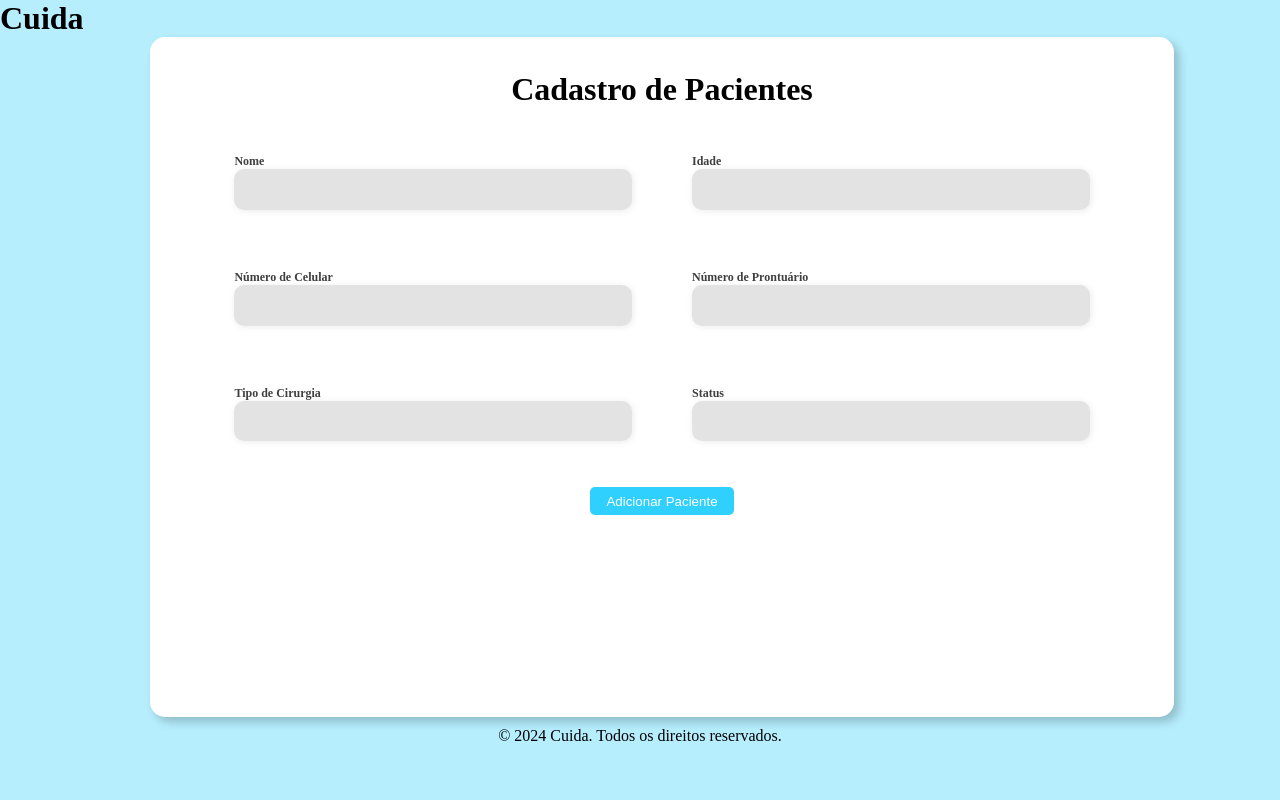
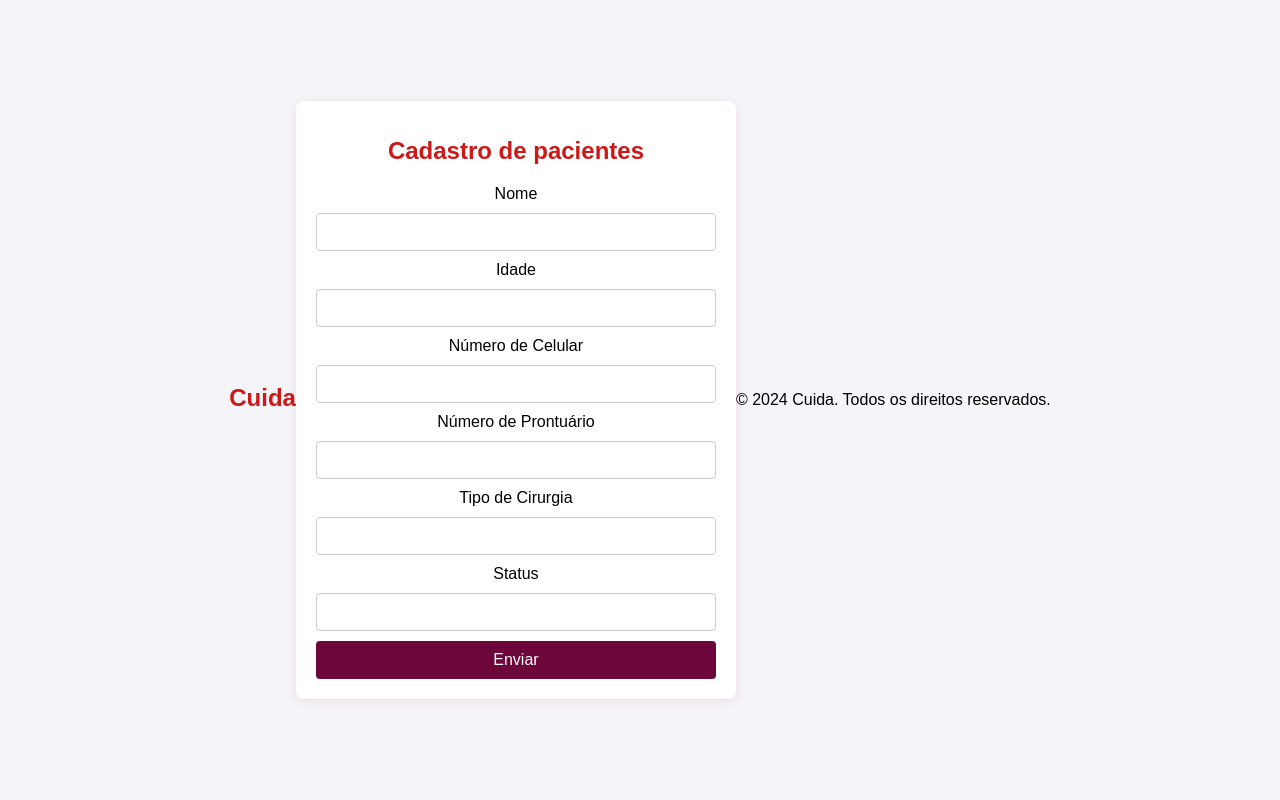
Before and after one commit to Jeraross/CUIDA, a Django app: page / in a window 1280 px wide. Run offline with Django 5.2, Linux system fonts and the light colour scheme.

Commit message:
Revert "css pagina de cadastro"
This reverts commit c4fbf4f16792f516d29da0dba698bca8968169a2.

```diff
--- a/cuida/app_cuida/templates/cadastro/home.html
+++ b/cuida/app_cuida/templates/cadastro/home.html
@@ -2,58 +2,18 @@
 {% load static %}
 
 {% block content %}
-<link rel="stylesheet" href="{% static 'css/base.css' %}?v=1.0">
-
+<link rel="stylesheet" href="{% static 'css/base.css' %}">
 <form action="{% url 'listagem_pacientes' %}" method="post">
   {% csrf_token %}
-
-<div class="container">
-
-
-  <div class="form">
-
-    <div class="form-header">
-      <div class="title">
-          <h1>Cadastro de Pacientes</h1>
-      </div>
-    </div>
-
-    <div class="input-group">
-
-    <div class="input-box">
-      <label for="nome">Nome</label>
-  <input name="nome" class="form-control-sm" type="text">
-    </div>
-
-    <div class="input-box">
-      <label for =idade>Idade</label>
-   <input name="idade" class="form-control-sm" type="text">
-    </div>
-
-    <div class="input-box">
-      <label for="numero_celular">Número de Celular</label>
-    <input name="numero_celular" class="form-control-sm" type="text">
-    </div>
-
-    <div class="input-box">
-      <label for="numero_prontuario">Número de Prontuário</label>
-  <input name="numero_prontuario" class="form-control-sm" type="text">
-    </div>
-    <div class="input-box">
-      <label for="tipo_cirurgia">Tipo de Cirurgia</label>
-  <input name="tipo_cirurgia" class="form-control-sm" type="text">
-    </div>
-    <div class="input-box">
-      <label for="status">Status</label>
-   <input name="status" class="form-control-sm" type="text">
-    </div>
-  </div>
-
-  <div class="continue-button">
-  <button class="form-control-sm" ><a>Adicionar Paciente</a></button>
-</div>
-</div>
+<div style="text-align: center;" class="container">
+  <h1>Cadastro de pacientes</h1>
+  Nome <input name="nome" class="form-control-sm" type="text">
+  Idade <input name="idade" class="form-control-sm" type="text">
+  Número de Celular <input name="numero_celular" class="form-control-sm" type="text">
+  Número de Prontuário <input name="numero_prontuario" class="form-control-sm" type="text">
+  Tipo de Cirurgia <input name="tipo_cirurgia" class="form-control-sm" type="text">
+  Status <input name="status" class="form-control-sm" type="text">
+  <button class="form-control-sm">Enviar</button>
 </div>
 </form>
-
 {% endblock %}
--- a/cuida/cuida/settings.py
+++ b/cuida/cuida/settings.py
@@ -117,7 +117,7 @@ USE_TZ = True
 # Static files (CSS, JavaScript, Images)
 # https://docs.djangoproject.com/en/5.1/howto/static-files/
 
-STATIC_URL = '/static/'
+STATIC_URL = 'static/'
 STATICFILES_DIRS = [
     BASE_DIR / "static",
 ]
--- a/cuida/static/css/base.css
+++ b/cuida/static/css/base.css
@@ -1,124 +1,71 @@
-body{
-    width: 100%;
-    height: 100vh;
-
+/* Estilos globais */
+body {
+    font-family: Arial, sans-serif;
+    background-color: #f4f4f9;
+    margin: 0;
+    padding: 0;
+    display: flex;
     justify-content: center;
     align-items: center;
-    background: #30d1fe59;
-    flex-direction: column; /*deixa header e footer alinhados*/
-
-}
-*{
-    margin: 0;
-    padding: 0;
-    box-sizing: border-box;
+    height: 100vh;
 }
 
-html, body {
-    height: 100%;
+.container {
+    background-color: #fff;
+    padding: 20px;
+    border-radius: 8px;
+    box-shadow: 0 2px 10px rgba(199, 25, 25, 0.1);
+    max-width: 400px;
+    width: 100%;
 }
 
-
-main {
-    flex: 1; /* O main ocupa o espaço disponível */
-
+h1 {
+    font-size: 24px;
+    margin-bottom: 20px;
+    color: #ce1818;
 }
 
-
-footer {
+input[type="text"], input[type="number"], input[type="tel"] {
+    width: 100%;
     padding: 10px;
-    text-align: center;
-    width: 100%;
-
-}
-.container {
-    width: 80%;
-    height: 85vh;
-    box-shadow: 5px 5px 10px rgba(0, 0, 0, 0.212);
-    background-color: white; /* Mantém o background branco */
-
-    border-radius: 15px; /* Bordas arredondadas de 15px */
-    padding: 0.4rem; /* Espaçamento interno */
-    margin-left: 150px;
+    margin: 10px 0;
+    border: 1px solid #ccc;
+    border-radius: 4px;
+    box-sizing: border-box;
+    font-size: 14px;
 }
 
-.form-header {
-    margin-top: -20px; /* Espaço abaixo do título */
-    text-align: center; /* Centraliza o texto do título */
+button {
+    width: 100%;
+    padding: 10px;
+    background-color: #6d063a;
+    border: none;
+    color: white;
+    font-size: 16px;
+    border-radius: 4px;
+    cursor: pointer;
+    transition: background-color 0.3s ease;
 }
 
-.form {
-    width: 100%;
-    display: flex;
-    flex-direction: column;
-    justify-content: center;
-    align-items: center;
-    padding: 3rem;
+button:hover {
+    background-color: #0056b3;
 }
 
-.input-group {
-    display: grid;
-    grid-template-columns: repeat(2, 1fr);
-    flex-direction: column;
-    width: 100%; /* Ocupa toda a largura do container */
-    margin: 1rem 0;
+/* Estilos de responsividade */
+@media (max-width: 768px) {
+    .container {
+        padding: 15px;
     }
 
-.input-box {
-    display: flex;
-    flex-direction: column;
-    width: 100%; /* Garante que cada input-box ocupe toda a largura */
-    padding: 30px;
+    h1 {
+        font-size: 20px;
     }
 
-.continue-button {
-    display: flex;
-    align-items: center;
-    justify-content: center;
-    width: 100%;
-    margin-bottom: 3rem;
+    input[type="text"], input[type="number"], input[type="tel"] {
+        font-size: 12px;
     }
 
-.continue-button button {
-    border: none;
-    background-color: #30D0FE;
-    padding: 0.4rem 1rem;
-    border-radius: 5px;
-    cursor: pointer;
+    button {
+        font-size: 14px;
     }
-
-.continue-button button:hover {
-    background-color: #1F2B5B;
 }
-
-.continue-button button a {
-    text-decoration: none;
-    font-weight: 500;
-    color: #fff;
-}
-
-.input-box input {
-
-    padding: 0.8rem 1.2rem;
-    border: none;
-    border-radius: 10px;
-    box-shadow: 1px 1px 6px #4e4c4c1c;
-    font-size: 0.8rem;
-    width: 100%;
-    background-color: #c7c7c77e;
-
-}
-
-.input-box input:hover {
-    background-color: #42404075;
-}
-.input-box label,
-.gender-title h6 {
-    font-size: 0.75rem;
-    font-weight: 600;
-    color: #000000c0;
-}
-
-.input-box input::placeholder {
-    color: #000000be;
-}
```
Also changed, not shown: cuida/db.sqlite3, cuida/static/images/background hospital.jpg (deleted). Lines whose indentation alone changed are shown as unchanged.
